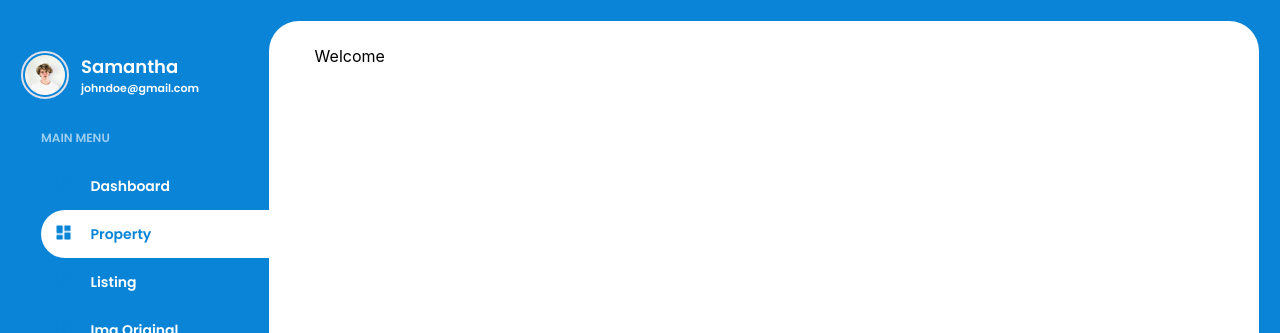
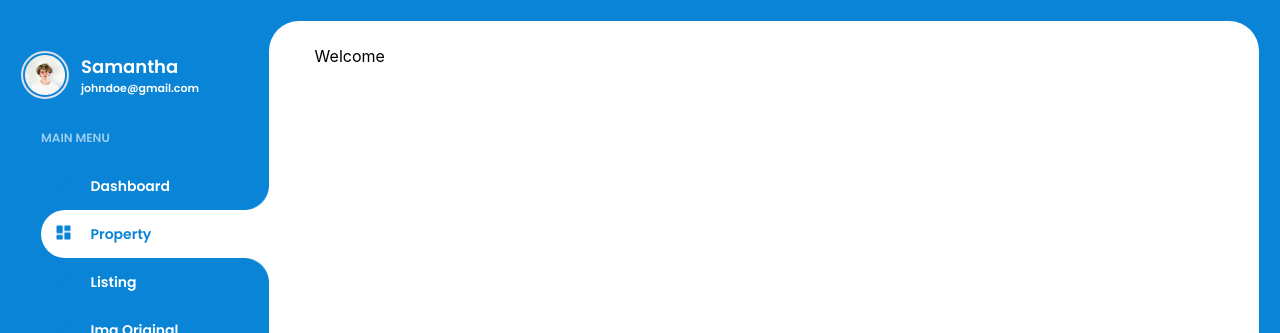
Before and after one commit to egileekada/ima-admin, a Next.js app: page /dashboard in a window 1280 px wide. Both pictures are taken after a click on the item "Property". Shown: the top 333 px of the page. Built offline with nearby package versions, Linux system fonts and the light colour scheme.

Commit message:
Update index.tsx

```diff
--- a/src/components/DashboardSideNav/index.tsx
+++ b/src/components/DashboardSideNav/index.tsx
@@ -41,74 +41,99 @@ const color: object = {
 
                     <li className={styles.dashboardList}
                     style={page==='property'?backgroundStyle:{}} onClick={() => setPage('property')}>
+                    {page==='property'&& <div className={styles.curve}><Image src='/images/roundTop.png' width={25} height={25}/></div>}
                         <div><Image src='/images/dashboard.png' width={15} height={15} alt='icon'/></div>
                         <p style={page==='property'?color:{}}>Property</p>
+                        {page==='property'&&<div className={styles.curve2}><Image src='/images/roundTop.png' width={25} height={25}/></div>}
                     </li>
 
                     <li className={styles.dashboardList}
                     style={page==='listing'?backgroundStyle:{}} onClick={() => setPage('listing')}>
+                        {page==='listing'&& <div className={styles.curve}><Image src='/images/roundTop.png' width={25} height={25}/></div>}
                         <div><Image src='/images/dashboard.png' width={15} height={15} alt='icon'/></div>
                         <p style={page==='listing'?color:{}}>Listing</p>
+                        {page==='listing'&&<div className={styles.curve2}><Image src='/images/roundTop.png' width={25} height={25}/></div>}
                     </li>
 
                     <li className={styles.dashboardList}
                     style={page==='original'?backgroundStyle:{}} onClick={() => setPage('original')}>
+                        {page==='original'&& <div className={styles.curve}><Image src='/images/roundTop.png' width={25} height={25}/></div>}
                         <div><Image src='/images/dashboard.png' width={15} height={15} alt='icon'/></div>
                         <p style={page==='original'?color:{}}>Ima Original</p>
+                        {page==='original'&&<div className={styles.curve2}><Image src='/images/roundTop.png' width={25} height={25}/></div>}
                     </li>
 
                     <li className={styles.dashboardList}
                     style={page==='users'?backgroundStyle:{}} onClick={() => setPage('users')}>
+                        {page==='users'&& <div className={styles.curve}><Image src='/images/roundTop.png' width={25} height={25}/></div>}
                         <div><Image src='/images/dashboard.png' width={15} height={15} alt='icon'/></div>
                         <p style={page==='users'?color:{}}>Users</p>
+                        {page==='users'&&<div className={styles.curve2}><Image src='/images/roundTop.png' width={25} height={25}/></div>}
                     </li>
 
                     <li className={styles.dashboardList}
                     style={page==='wallet'?backgroundStyle:{}} onClick={() => setPage('wallet')}>
+                        {page==='wallet'&& <div className={styles.curve}><Image src='/images/roundTop.png' width={25} height={25}/></div>}
                         <div><Image src='/images/dashboard.png' width={15} height={15} alt='icon'/></div>
                         <p style={page==='wallet'?color:{}}>Wallet</p>
+                        {page==='wallet'&&<div className={styles.curve2}><Image src='/images/roundTop.png' width={25} height={25}/></div>}
                     </li>
 
                     <li className={styles.dashboardList}
                     style={page==='loan'?backgroundStyle:{}} onClick={() => setPage('loan')}>
+                        {page==='loan'&& <div className={styles.curve}><Image src='/images/roundTop.png' width={25} height={25}/></div>}
                         <div><Image src='/images/dashboard.png' width={15} height={15} alt='icon'/></div>
                         <p style={page==='loan'?color:{}}>Loan</p>
+                        {page==='loan'&&<div className={styles.curve2}><Image src='/images/roundTop.png' width={25} height={25}/></div>}
                     </li>
 
                     <li className={styles.dashboardList}
                     style={page==='bookings'?backgroundStyle:{}} onClick={() => setPage('bookings')}>
+                        {page==='bookings'&& <div className={styles.curve}><Image src='/images/roundTop.png' width={25} height={25}/></div>}
                         <div><Image src='/images/dashboard.png' width={15} height={15} alt='icon'/></div>
                         <p style={page==='bookings'?color:{}}>Bookings</p>
+                        {page==='bookings'&&<div className={styles.curve2}><Image src='/images/roundTop.png' width={25} height={25}/></div>}
+
                     </li>
 
                     <li className={styles.dashboardList}
                     style={page==='messages'?backgroundStyle:{}} onClick={() => setPage('messages')}>
+                        {page==='messages'&& <div className={styles.curve}><Image src='/images/roundTop.png' width={25} height={25}/></div>}
                         <div><Image src='/images/dashboard.png' width={15} height={15} alt='icon'/></div>
                         <p style={page==='messages'?color:{}}>Messages</p>
+                        {page==='messages'&&<div className={styles.curve2}><Image src='/images/roundTop.png' width={25} height={25}/></div>}
                     </li>
 
                     <li className={styles.dashboardList}
                     style={page==='blog'?backgroundStyle:{}} onClick={() => setPage('blog')}>
+                        {page==='blog'&& <div className={styles.curve}><Image src='/images/roundTop.png' width={25} height={25}/></div>}
                         <div><Image src='/images/dashboard.png' width={15} height={15} alt='icon'/></div>
+                        {page==='blog'&&<div className={styles.curve2}><Image src='/images/roundTop.png' width={25} height={25}/></div>}
                         <p style={page==='blog'?color:{}}>Blog</p>
                     </li>
 
                     <li className={styles.dashboardList}
                     style={page==='settings'?backgroundStyle:{}} onClick={() => setPage('settings')}>
+                        {page==='settings'&& <div className={styles.curve}><Image src='/images/roundTop.png' width={25} height={25}/></div>}
                         <div><Image src='/images/dashboard.png' width={15} height={15} alt='icon'/></div>
                         <p style={page==='settings'?color:{}}>Settings</p>
+                        {page==='settings'&&<div className={styles.curve2}><Image src='/images/roundTop.png' width={25} height={25}/></div>}
                     </li>
 
                     <li className={styles.dashboardList}
                     style={page==='referral'?backgroundStyle:{}} onClick={() => setPage('referral')}>
+                        {page==='referral'&& <div className={styles.curve}><Image src='/images/roundTop.png' width={25} height={25}/></div>}
                         <div><Image src='/images/dashboard.png' width={15} height={15} alt='icon'/></div>
                         <p style={page==='referral'?color:{}}>Referral</p>
+                        {page==='referral'&&<div className={styles.curve2}><Image src='/images/roundTop.png' width={25} height={25}/></div>}
                     </li>
 
                     <li className={styles.dashboardList}
                     style={page==='customer'?backgroundStyle:{}} onClick={() => setPage('customer')}>
+                        {page==='customer'&& <div className={styles.curve}><Image src='/images/roundTop.png' width={25} height={25}/></div>}
                         <div><Image src='/images/dashboard.png' width={15} height={15} alt='icon'/></div>
                         <p style={page==='customer'?color:{}}>Customer Care</p>
+                        {page==='customer'&&<div className={styles.curve2}><Image src='/images/roundTop.png' width={25} height={25}/></div>}
                     </li>
                 </ul>
             </div>
```
